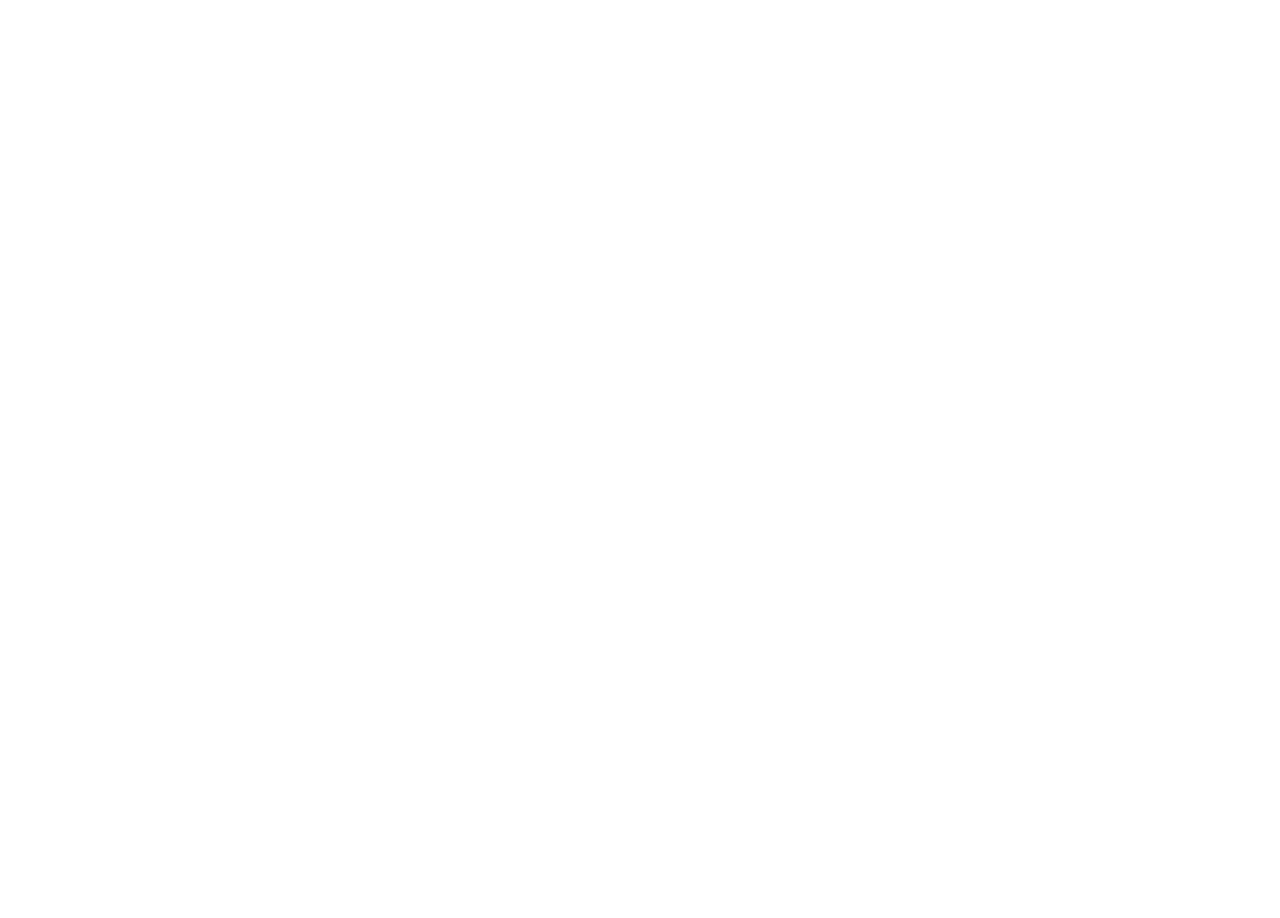
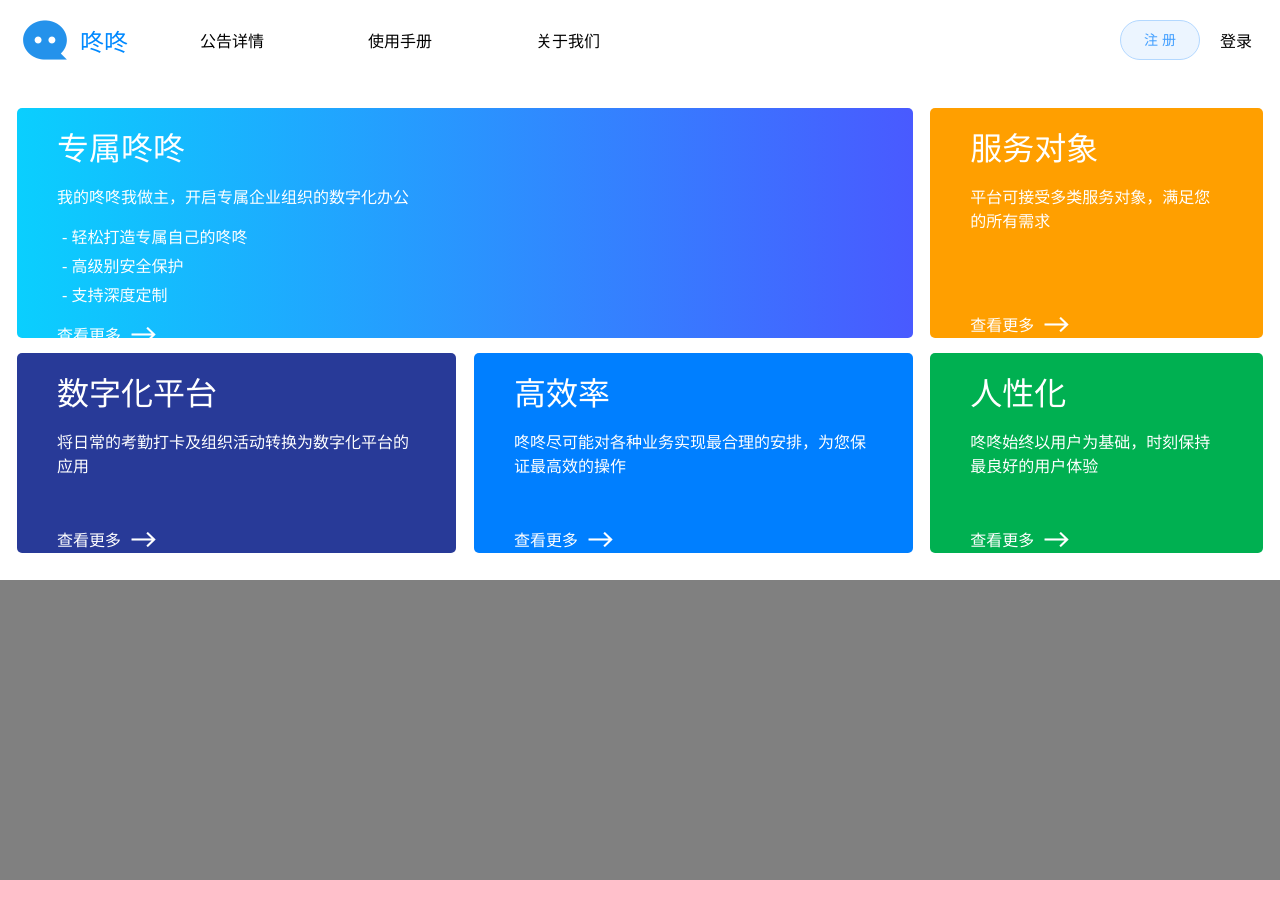
Before and after one commit to jiash1998/DongDFront, a Vue app: page / in a window 1280 px wide. Shown: the top 918 px of the page. Before the commit the page ends 800 px from the top, so only its background shows below. Built offline with nearby package versions, Linux system fonts and the light colour scheme.

Commit message:
dongbodyone

```diff
--- a/src/App.vue
+++ b/src/App.vue
@@ -6,6 +6,9 @@
 </template>
 
 <style lang="scss">
+* {
+  cursor: pointer;
+}
 html,
 body,
 p,
--- a/src/assets/css/home.scss
+++ b/src/assets/css/home.scss
@@ -1,5 +1,242 @@
+$baseColor: #0089ff;
+
 .home {
-    p{
-        color: pink;
+  min-width: 1200px;
+  min-height: 100vh;
+  background-color: pink;
+
+  .navbar {
+    height: 80px;
+    background-color: #fff;
+
+    display: flex;
+    align-items: center;
+    justify-content: space-between;
+
+    .navbar-logo {
+      display: flex;
+      align-items: center;
+      margin: 0 20px 0;
+      min-width: 120px;
+      //   border: 1px solid black;
+
+      #logo {
+        width: 50px;
+        height: 50px;
+      }
+
+      #name {
+        margin: 0 10px 0;
+        font-size: 1.5em;
+        color: $baseColor;
+        font-family: "Courier New", Courier, monospace;
+      }
     }
+
+    .navbar-cont {
+      min-width: 400px;
+      margin-left: -480px;
+      // background-color: gray;
+
+      display: flex;
+      justify-content: space-between;
+      #cont-help:hover {
+        color: $baseColor;
+      }
+    }
+
+    .navbar-manage {
+      min-width: 160px;
+      display: flex;
+      align-items: center;
+
+      #manage-sign {
+        margin: 0 20px 0;
+        display: inline-block;
+        transition: 0.1s ease-in-out;
+
+        &:hover {
+          color: $baseColor;
+          border-bottom: 2px solid $baseColor;
+        }
+      }
+    }
+  }
+
+  //模块1
+  //圆角
+  .borderRadius {
+    border-radius: 5px;
+    color: #fff;
+    font-weight: 100;
+    transition: 0.2s;
+
+    & p:nth-child(1) {
+      font-size: 2em;
+      margin: 15px 40px 0px;
+    }
+
+    &:hover {
+      box-shadow: 10px 10px 25px gray;
+    }
+  }
+
+  //其他
+  .public-more {
+    display: flex;
+    align-items: center;
+    #foot-more {
+      font-size: 1em;
+      margin: 0px 10px 0 40px;
+    }
+
+    #go {
+      width: 25px;
+    }
+  }
+
+  .display {
+    height: 500px;
+    background-color: #fff;
+    overflow: hidden;
+    display: flex;
+    justify-content: space-evenly;
+
+    .display-top {
+      width: 70%;
+      height: 460px;
+      margin: 20px 0 0;
+      background-color: #fff;
+
+      display: flex;
+      flex-wrap: wrap;
+      align-content: space-around;
+
+      .top-module1 {
+        width: 100%;
+        height: 230px;
+        background-image: linear-gradient(to right, #0acffe 0%, #495aff 100%);
+        &:hover {
+          #go {
+            transition: 0.2s ease-in-out;
+            transform: translateX(10px);
+          }
+        }
+
+        .module1-title {
+          & p:nth-child(2) {
+            font-size: 1em;
+            margin: 15px 40px 0px;
+          }
+        }
+        .module1-body {
+          #body-intro li {
+            font-size: 1em;
+            margin: 5px 5px 0;
+          }
+        }
+      }
+
+      .top-module2 {
+        width: 49%;
+        height: 200px;
+        margin: 0 2% 0 0;
+        background-color: #283a98;
+        &:hover {
+          #go {
+            transition: 0.2s ease-in-out;
+            transform: translateX(10px);
+          }
+        }
+
+        .module2-title {
+          & p:nth-child(2) {
+            font-size: 1em;
+            margin: 15px 40px 50px;
+          }
+        }
+      }
+
+      .top-module3 {
+        width: 49%;
+        height: 200px;
+        background-color: #007fff;
+        &:hover {
+          #go {
+            transition: 0.2s ease-in-out;
+            transform: translateX(10px);
+          }
+        }
+
+        .module3-title {
+          & p:nth-child(2) {
+            font-size: 1em;
+            margin: 15px 40px 50px;
+          }
+        }
+      }
+    }
+
+    .display-bottom {
+      width: 26%;
+      height: 460px;
+      margin: 20px 0;
+      background-color: #fff;
+
+      display: flex;
+      flex-wrap: wrap;
+      align-content: space-around;
+
+      .bottom-module1 {
+        width: 100%;
+        height: 230px;
+
+        background-color: #ff9f00;
+        &:hover {
+          #go {
+            transition: 0.2s ease-in-out;
+            transform: translateX(10px);
+          }
+        }
+
+        .module1-title {
+          & p:nth-child(2) {
+            font-size: 1em;
+            margin: 15px 40px 80px;
+          }
+        }
+      }
+
+      .bottom-module2 {
+        width: 100%;
+        height: 200px;
+        background-color: #00b051;
+        &:hover {
+          #go {
+            transition: 0.2s ease-in-out;
+            transform: translateX(10px);
+          }
+        }
+
+        .module2-title {
+          & p:nth-child(2) {
+            font-size: 1em;
+            margin: 15px 40px 50px;
+          }
+        }
+      }
+    }
+  }
+
+  //模块2
+  .other {
+    height: 300px;
+    background-color: gray;
+  }
+
+  //模块3
+  .advantage {
+    height: 500px;
+    background-color: pink;
+  }
 }
--- a/src/router/index.js
+++ b/src/router/index.js
@@ -1,16 +1,43 @@
 import Vue from 'vue'
 import VueRouter from 'vue-router'
+
+//主页细则
 import Home from '../views/Home.vue'
+import Help from "../views/Help.vue";
+import About from "../views/About.vue";
+import Sign from "../views/Sign.vue";
+import Register from "../views/Register.vue";
+
+
 
 Vue.use(VueRouter)
   const routes = [
-  {
-    path: '/',
-    name: 'Home',
-    component: Home
-  },
-
-]
+    {
+      path: "/",
+      name: "Home",
+      component: Home,
+    },
+    {
+      path: "/Help",
+      name: "Help",
+      component: Help,
+    },
+    {
+      path: "/About",
+      name: "About",
+      component: About,
+    },
+    {
+      path: "/Sign",
+      name: "Sign",
+      component: Sign,
+    },
+    {
+      path: "/Register",
+      name: "Register",
+      component: Register,
+    },
+  ];
 
 const router = new VueRouter({
   mode: 'history',
--- /dev/null
+++ b/src/views/About.vue
@@ -0,0 +1,15 @@
+<template>
+    <div>
+
+    </div>
+</template>
+
+<script>
+    export default {
+
+    }
+</script>
+
+<style lang="scss" scoped>
+
+</style>
--- /dev/null
+++ b/src/views/Help.vue
@@ -0,0 +1,15 @@
+<template>
+    <div>
+
+    </div>
+</template>
+
+<script>
+    export default {
+
+    }
+</script>
+
+<style lang="scss" scoped>
+
+</style>
--- a/src/views/Home.vue
+++ b/src/views/Home.vue
@@ -1,14 +1,108 @@
 <template>
   <div class="home">
-
+    <!-- 主页导航栏 -->
+    <div class="navbar">
+      <div class="navbar-logo">
+        <img id="logo" src="../assets/images/logo2.png" />
+        <p id="name">咚咚</p>
+      </div>
+      <div class="navbar-cont">
+        <router-link to="/Help" id="cont-help" tag="p">公告详情</router-link>
+        <router-link to="/Help" id="cont-help" tag="p">使用手册</router-link>
+        <router-link to="/Help" id="cont-help" tag="p">关于我们</router-link>
+      </div>
+      <div class="navbar-manage">
+        <router-link to="/Register">
+          <ElButton type="primary" plain round>注 册</ElButton>
+        </router-link>
+        <router-link to="/Sign" id="manage-sign" tag="p">登录</router-link>
+      </div>
+    </div>
+    <!-- 主体展示1 -->
+    <div class="display">
+      <div class="display-top">
+        <div class="top-module1 borderRadius">
+          <div class="module1-title">
+            <p>专属咚咚</p>
+            <p>我的咚咚我做主，开启专属企业组织的数字化办公</p>
+          </div>
+          <div class="module1-body">
+            <ul id="body-intro">
+              <li>- 轻松打造专属自己的咚咚</li>
+              <li>- 高级别安全保护</li>
+              <li>- 支持深度定制</li>
+            </ul>
+          </div>
+          <div class="module1-foot">
+            <div class="public-more">
+              <p id="foot-more">查看更多</p>
+              <img id="go" src="../assets/images/right.png" />
+            </div>
+          </div>
+        </div>
+        <div class="top-module2 borderRadius">
+          <div class="module2-title">
+            <p>数字化平台</p>
+            <p>将日常的考勤打卡及组织活动转换为数字化平台的应用</p>
+          </div>
+          <div class="module2-foot">
+            <div class="public-more">
+              <p id="foot-more">查看更多</p>
+              <img id="go" src="../assets/images/right.png" />
+            </div>
+          </div>
+        </div>
+        <div class="top-module3 borderRadius">
+          <div class="module3-title">
+            <p>高效率</p>
+            <p>咚咚尽可能对各种业务实现最合理的安排，为您保证最高效的操作</p>
+          </div>
+          <div class="module3-foot">
+            <div class="public-more">
+              <p id="foot-more">查看更多</p>
+              <img id="go" src="../assets/images/right.png" />
+            </div>
+          </div>
+        </div>
+      </div>
+      <div class="display-bottom">
+        <div class="bottom-module1 borderRadius">
+          <div class="module1-title">
+            <p>服务对象</p>
+            <p>平台可接受多类服务对象，满足您的所有需求</p>
+          </div>
+          <div class="module1-foot">
+            <div class="public-more">
+              <p id="foot-more">查看更多</p>
+              <img id="go" src="../assets/images/right.png" />
+            </div>
+          </div>
+        </div>
+        <div class="bottom-module2 borderRadius">
+          <div class="module2-title">
+            <p>人性化</p>
+            <p>咚咚始终以用户为基础，时刻保持最良好的用户体验</p>
+          </div>
+          <div class="module2-foot">
+            <div class="public-more">
+              <p id="foot-more">查看更多</p>
+              <img id="go" src="../assets/images/right.png" />
+            </div>
+          </div>
+        </div>
+      </div>
+    </div>
+    <!-- 主体展示2 -->
+    <div class="other"></div>
+    <!-- 主体展示3 -->
+    <div class="advantage"></div>
   </div>
 </template>
 
 <script>
-
 export default {
-  name: 'Home',
-}
+  name: "Home"
+};
 </script>
 
 <style lang="scss" scoped>
--- /dev/null
+++ b/src/views/Register.vue
@@ -0,0 +1,15 @@
+<template>
+    <div>
+
+    </div>
+</template>
+
+<script>
+    export default {
+
+    }
+</script>
+
+<style lang="scss" scoped>
+
+</style>
--- /dev/null
+++ b/src/views/Sign.vue
@@ -0,0 +1,15 @@
+<template>
+    <div>
+
+    </div>
+</template>
+
+<script>
+    export default {
+
+    }
+</script>
+
+<style lang="scss" scoped>
+
+</style>
```
Also changed, not shown: src/assets/images/right.png (added).
